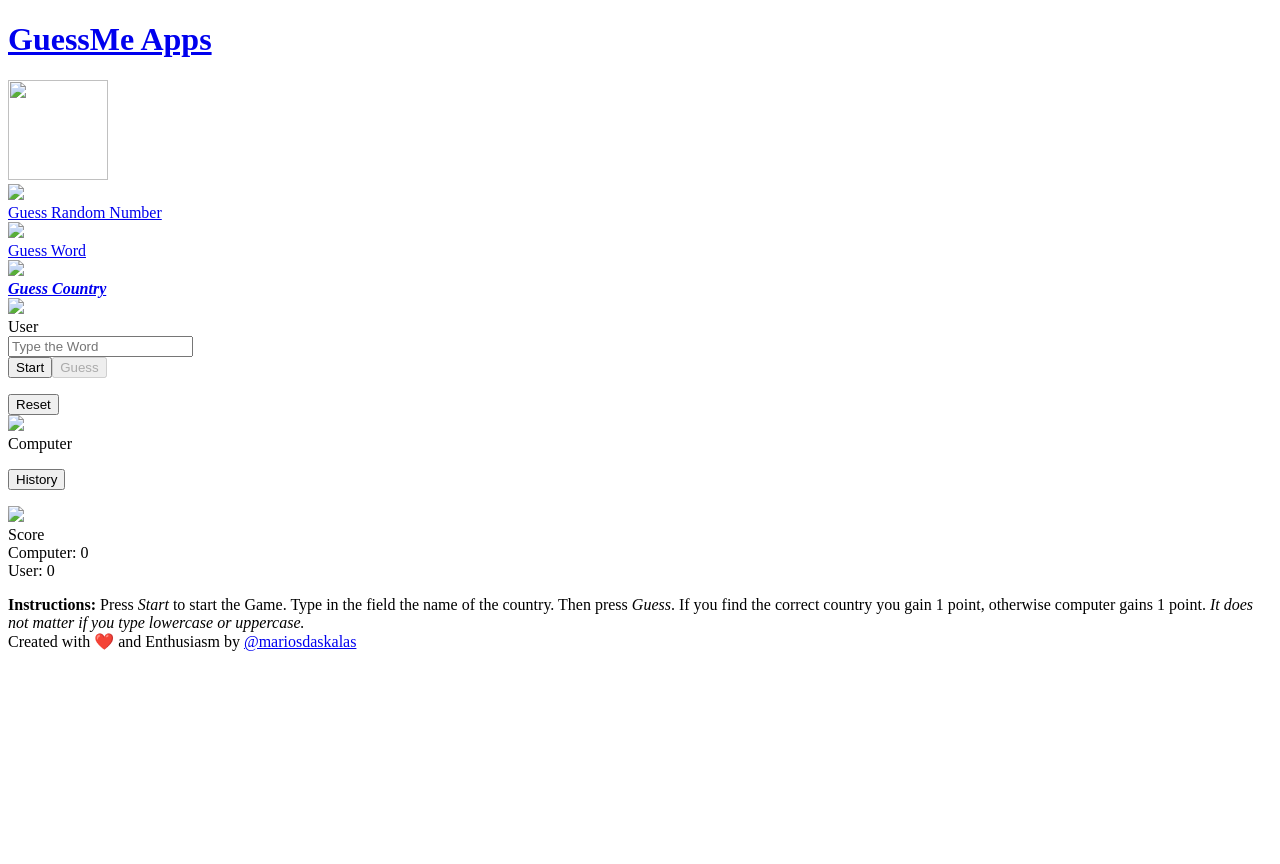
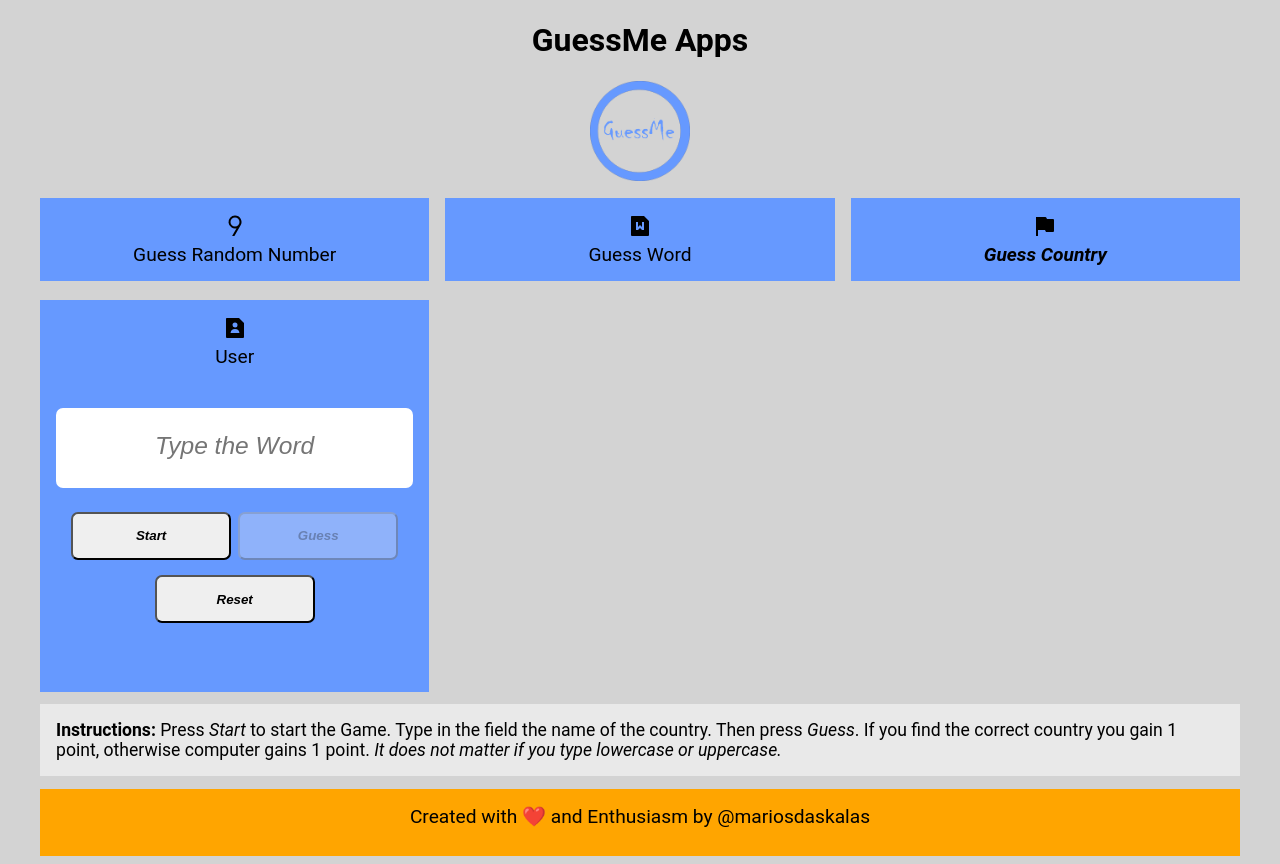
Before and after one commit to madaskalas/guessme, a plain HTML site: page country.html in a window 1280 px wide. Before the commit the page ends 800 px from the top, so only its background shows below. Drawn offline with Linux system fonts and the light colour scheme; the site is published under a folder, as on GitHub Pages, so addresses that start at the root find nothing.

Commit message:
Fix relative paths

```diff
--- a/country.html
+++ b/country.html
@@ -4,22 +4,22 @@
     <meta charset="UTF-8">
     <meta http-equiv="X-UA-Compatible" content="IE=edge">
     <meta name="viewport" content="width=device-width, initial-scale=1.0">
-    <link rel="stylesheet" href="/css/country.css">
+    <link rel="stylesheet" href="./css/country.css">
     <title>GuessMe App</title>
 </head>
 <body>
     <div class="title"><h1><a href="/index.html">GuessMe Apps</a></h1>
-        <img id="logo" style="width:100px;height:100px;" src="/logo/logo.png">
+        <img id="logo" style="width:100px;height:100px;" src="./logo/logo.png">
     </div>
     <div class="card-container">
-        <div class="card-item"><div><img src="/svg/number.svg"/></div><a href="/number.html">Guess Random Number</a></div>
-        <div class="card-item"><div><img src="/svg/word.svg"/></div><a href="/word.html">Guess Word</a></div>
-        <div class="card-item"><div><img src="/svg/flag.svg"/></div><a href="/country.html"><b><i>Guess Country</i></b></a></div>
+        <div class="card-item"><div><img src="./svg/number.svg"/></div><a href="./number.html">Guess Random Number</a></div>
+        <div class="card-item"><div><img src="./svg/word.svg"/></div><a href="./word.html">Guess Word</a></div>
+        <div class="card-item"><div><img src="./svg/flag.svg"/></div><a href="./country.html"><b><i>Guess Country</i></b></a></div>
     </div>
     <div class="country-container">
-        <div class="country-item" id="user-item"><div><img src="/svg/user.svg"/></div><span>User</span><div id="user"><input id="guessCountry" type="text" placeholder="Type the Word"></div><button id="startGameBtn" title="📰 Starts the game.">Start</button><button id="guessBtn" title="🎲 Guess the country." disabled>Guess</button><p id="warning"></p><button id="reset" onclick="reset()" title="🔄 Resets the game.">Reset</button></div>
-        <div class="country-item" id="computer-item"><div><img src="/svg/computer.svg"/></div><span>Computer</span><div id="computer"><p id="computer-country"></p></div><button title="🍀 Shows correct guessed countries." id="btn" class="hbtn" onclick="showHistory()">History</button><p id="history"></p></div>
-        <div class="country-item" id="score-item"><div><img src="/svg/score.svg"/></div><span>Score</span><div id="computer-display">Computer: <span id="computer-score">0</span></div><div id="user-display">User: <span id="user-score">0</span></div><p id="message"></p></div>
+        <div class="country-item" id="user-item"><div><img src="./svg/user.svg"/></div><span>User</span><div id="user"><input id="guessCountry" type="text" placeholder="Type the Word"></div><button id="startGameBtn" title="📰 Starts the game.">Start</button><button id="guessBtn" title="🎲 Guess the country." disabled>Guess</button><p id="warning"></p><button id="reset" onclick="reset()" title="🔄 Resets the game.">Reset</button></div>
+        <div class="country-item" id="computer-item"><div><img src="./svg/computer.svg"/></div><span>Computer</span><div id="computer"><p id="computer-country"></p></div><button title="🍀 Shows correct guessed countries." id="btn" class="hbtn" onclick="showHistory()">History</button><p id="history"></p></div>
+        <div class="country-item" id="score-item"><div><img src="./svg/score.svg"/></div><span>Score</span><div id="computer-display">Computer: <span id="computer-score">0</span></div><div id="user-display">User: <span id="user-score">0</span></div><p id="message"></p></div>
     </div>
     <div class="explanation-container">
         <div class="explanation-item">
@@ -33,5 +33,5 @@
         </div>
     </div>
 </body>
-<script src="/js/country.js"></script>
+<script src="./js/country.js"></script>
 </html>
```
